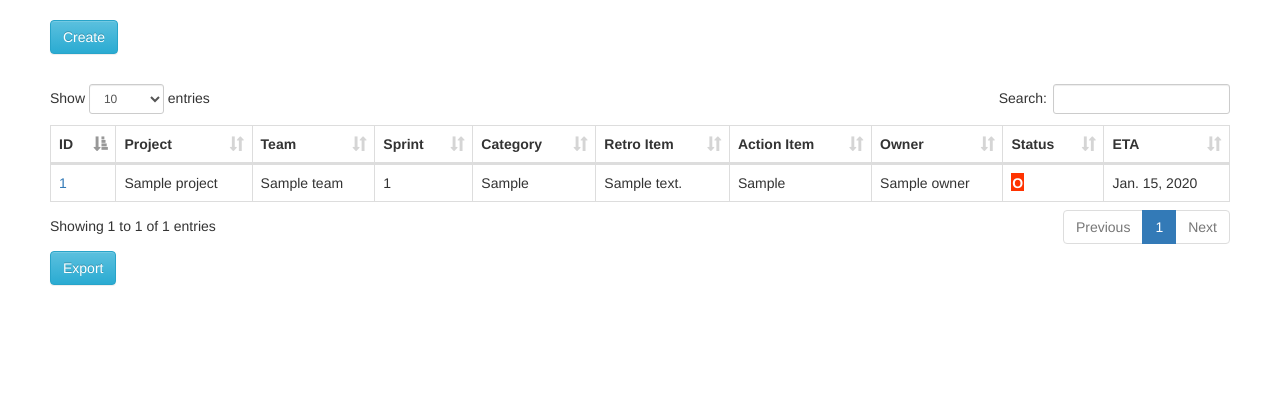
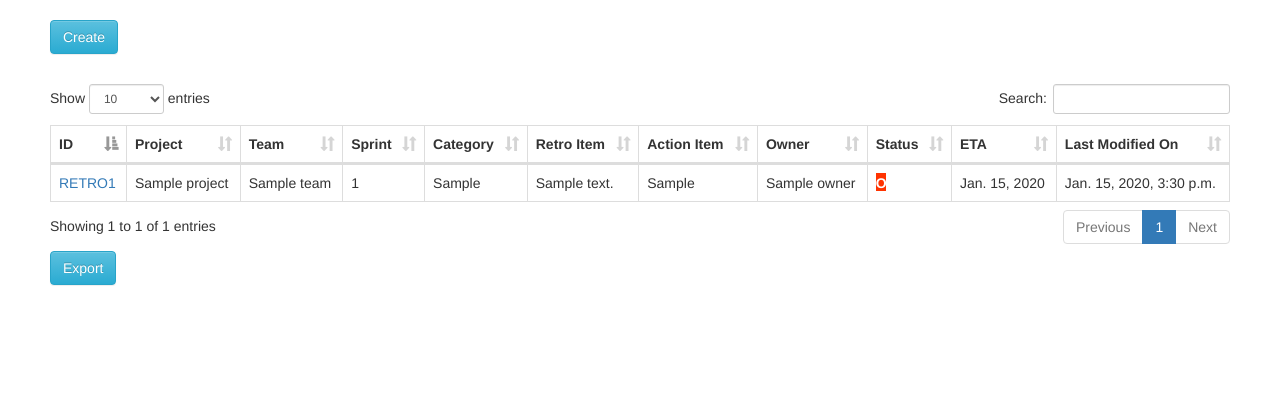
Before and after one commit to varunsak/retrotool, a Django app: page / in a window 1280 px wide. Shown: the part 109-509 px from the top of the page. Run offline with Django 3.2, Linux system fonts and the light colour scheme; tables that the repository leaves empty hold one stand-in row (values such as "Sample post"); some libraries are stand-ins or nearby versions; some web fonts are replaced.

Commit message:
Created on and modified on added

```diff
--- a/retro/models.py
+++ b/retro/models.py
@@ -36,7 +36,7 @@ class Category(models.Model):
         return self.category
 
 
-STATUSLIST = (
+STATUS_LIST = (
     ('O', 'Open'),
     ('I', 'In-Progress'),
     ('C', 'Complete'),
@@ -50,9 +50,11 @@ class Retro(models.Model):
     description = models.TextField('Description', max_length=200)
     action_item = models.CharField('Action Item', max_length=200)
     owner = models.ForeignKey(Owner, on_delete=models.CASCADE)
-    status = models.CharField(max_length=1, choices=STATUSLIST)
+    status = models.CharField(max_length=1, choices=STATUS_LIST)
     eta = models.DateField('ETA')
     category = models.ForeignKey(Category, on_delete=models.CASCADE)
+    created_on = models.DateTimeField('Created On', auto_now_add=True)
+    updated_on = models.DateTimeField('Last Modified On', auto_now=True)
 
     def __str__(self):
         return self.description
--- a/retro/templates/retro/index.html
+++ b/retro/templates/retro/index.html
@@ -19,12 +19,13 @@
                     <th>Owner</th>
                     <th>Status</th>
                     <th>ETA</th>
+                    <th>Last Modified On</th>
                 </tr>
                 </thead>
                 <tbody>
                 {% for item in retro_list %}
                 <tr>
-                    <td><a href="{% url 'edit' item.id %}">{{ item.id }}</a></td>
+                    <td><a href="{% url 'edit' item.id %}">RETRO{{ item.id }}</a></td>
                     <td>{{ item.project }}</td>
                     <td>{{ item.team }}</td>
                     <td>{{ item.sprint }}</td>
@@ -36,6 +37,7 @@
                         <div class="{{ item.status }}">{{ item.status }}</div>
                     </td>
                     <td>{{ item.eta }}</td>
+                    <td>{{ item.updated_on }}</td>
                 </tr>
                 {% endfor %}
                 </tbody>
--- a/retro/views.py
+++ b/retro/views.py
@@ -8,9 +8,7 @@ from .models import *
 class IndexView(generic.ListView):
     template_name = 'retro/index.html'
     context_object_name = 'retro_list'
-
-    def get_queryset(self):
-        return Retro.objects.all()
+    queryset = Retro.objects.order_by('-status', '-updated_on')
 
 
 class CreateRetro(LoginRequiredMixin, SuccessMessageMixin, generic.CreateView):
```
Also changed, not shown: retro/migrations/0001_initial.py.
